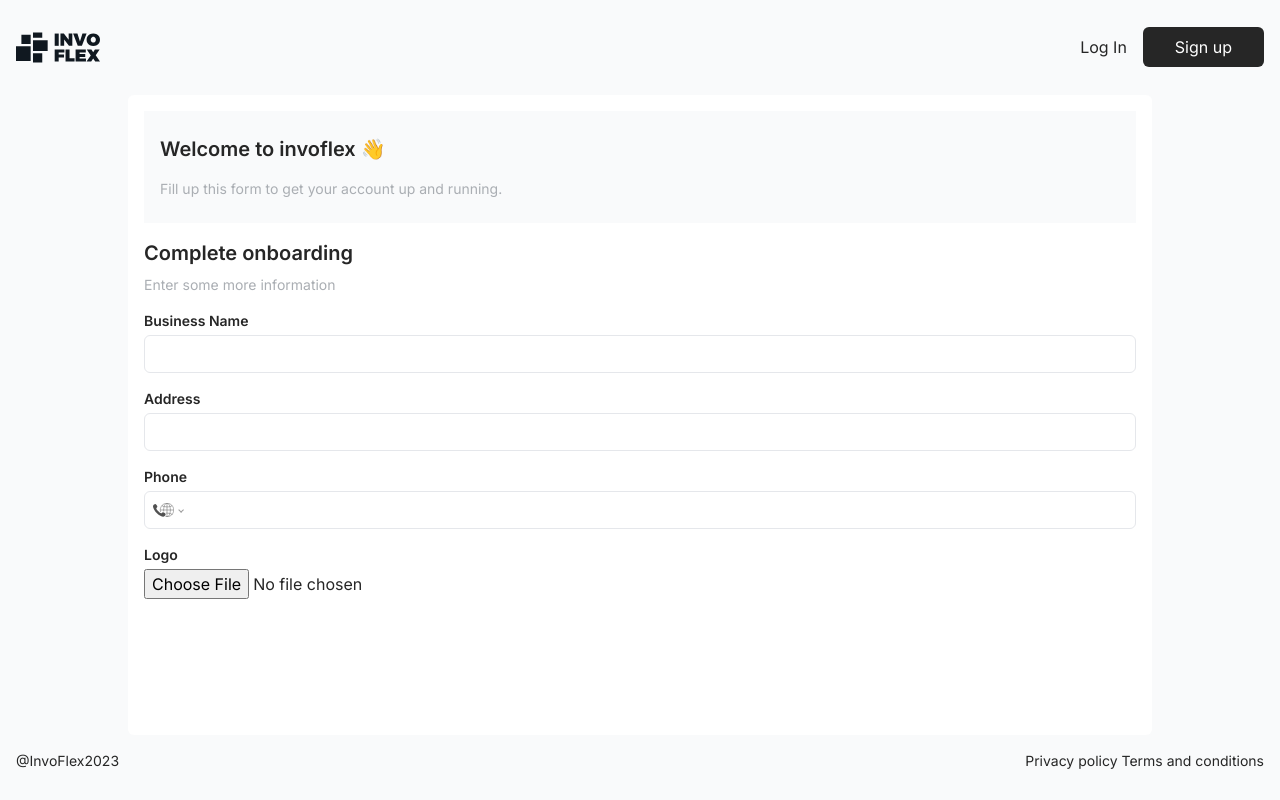
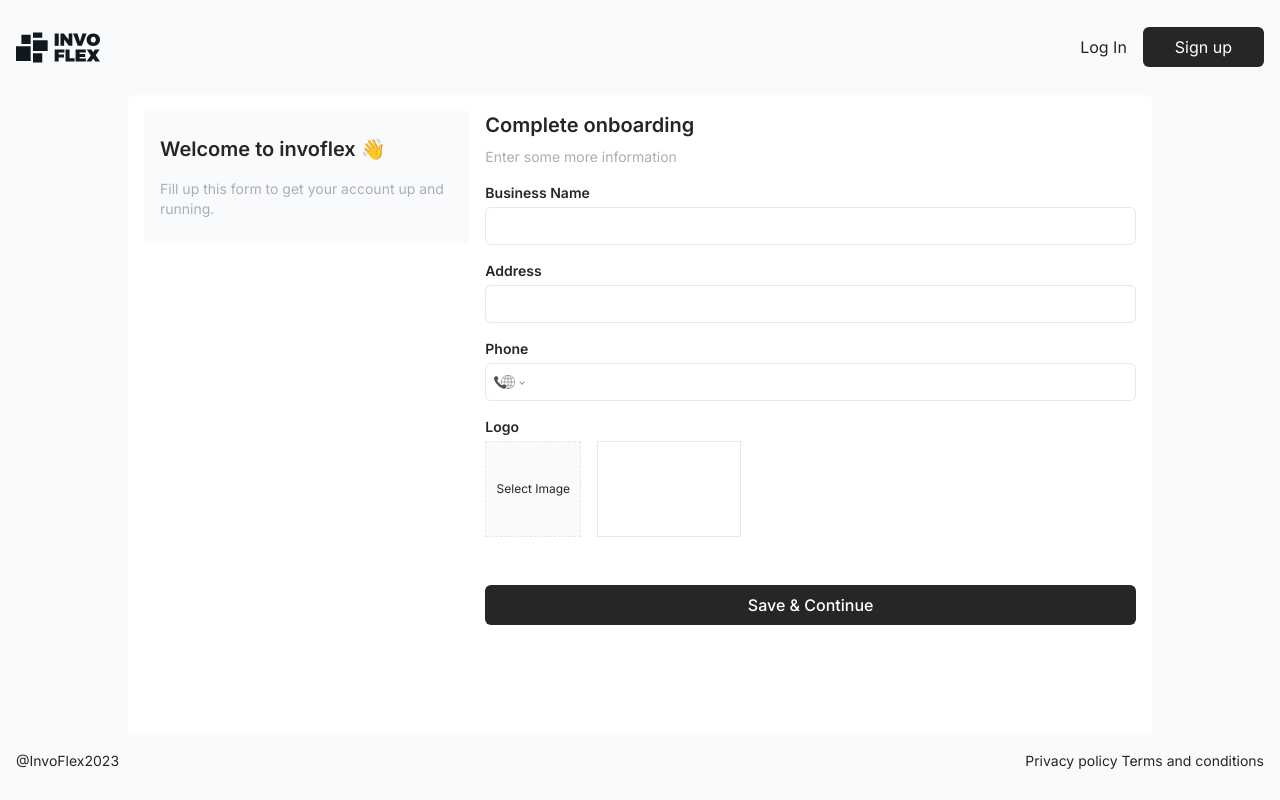
Before and after one commit to Aarond2018/invoflex-frontend, a Next.js app: page /auth/onboard in a window 1280 px wide. Built offline with nearby package versions, Linux system fonts and the light colour scheme.

Commit message:
feat: completed onboarding UI

```diff
--- a/app/auth/onboard/page.tsx
+++ b/app/auth/onboard/page.tsx
@@ -5,7 +5,6 @@ type Props = {};
 
 export default function Onboard({}: Props) {
 
-
   return (
     <section className="min-h-[80vh] flex justify-center">
       <OnboardForm />
--- a/components/auth/OnboardForm.tsx
+++ b/components/auth/OnboardForm.tsx
@@ -2,25 +2,41 @@
 
 import React, { useState } from "react";
 
-import Link from "next/link";
 import Image from "next/image";
 import "react-phone-number-input/style.css";
 import PhoneInput from "react-phone-number-input";
+import { useForm, SubmitHandler } from "react-hook-form";
+import { zodResolver } from "@hookform/resolvers/zod";
+import { OnboardSchema } from "@/zodSchemas/schema";
+import { OnboardInputs } from "@/types/auth";
 
 type Props = {};
 
 export default function OnboardForm({}: Props) {
   const [value, setValue] = useState<string>();
 
+  const {
+    register,
+    handleSubmit,
+    formState: { errors },
+    watch,
+  } = useForm<OnboardInputs>({ resolver: zodResolver(OnboardSchema) });
+
+  const logo = watch("logo");
+
+  const onSubmit: SubmitHandler<OnboardInputs> = (data) => {
+    console.log(data);
+  };
+
   return (
-    <div className="w-[95%] max-w-[64rem] px-4 py-4 bg-white rounded-md flex flex-col gap-4">
-      <div className="bg-[#F9FAFB] px-4 py-6 w-full">
+    <div className="w-[95%] max-w-[64rem] px-4 py-4 bg-white rounded-md flex flex-col md_sm:grid md_sm:grid-cols-[1fr,_2fr] gap-4">
+      <div className="bg-[#F9FAFB] px-4 py-6 w-full md_sm:h-min">
         <h3 className="text-xl font-semibold mb-4">Welcome to invoflex 👋</h3>
         <p className="text-gray text-sm">
           Fill up this form to get your account up and running.
         </p>
       </div>
-      <form className="">
+      <form className="" onSubmit={handleSubmit(onSubmit)}>
         <h1 className="text-xl font-semibold">Complete onboarding</h1>
         <p className="text-sm text-gray my-2">Enter some more information</p>
         <div className="w-full flex flex-col gap-1 my-4">
@@ -31,7 +47,13 @@ export default function OnboardForm({}: Props) {
             type="text"
             id="busName"
             className="border rounded-md w-full p-2 text-sm focus:outline-none"
+            {...register("businessName")}
           />
+          {errors.businessName?.message && (
+            <p className="text-xs italic text-red text-right">
+              {errors.businessName?.message}
+            </p>
+          )}
         </div>
         <div className="w-full flex flex-col gap-1 my-4">
           <label htmlFor="address" className="text-sm font-semibold">
@@ -41,7 +63,13 @@ export default function OnboardForm({}: Props) {
             type="text"
             id="address"
             className="border rounded-md w-full p-2 text-sm focus:outline-none"
+            {...register("address")}
           />
+          {errors.address?.message && (
+            <p className="text-xs italic text-red text-right">
+              {errors.address?.message}
+            </p>
+          )}
         </div>
         <div className="w-full flex flex-col gap-1 my-4">
           <label htmlFor="phone" className="text-sm font-semibold">
@@ -55,11 +83,41 @@ export default function OnboardForm({}: Props) {
           />
         </div>
         <div className="w-full flex flex-col gap-1 my-4">
-          <label htmlFor="logo" className="text-sm font-semibold">
-            Logo
-          </label>
-          <input type="file" id="logo" />
+          <p className="text-sm font-semibold">Logo</p>
+          <input
+            type="file"
+            id="logo"
+            className="hidden"
+            {...register("logo")}
+          />
+          {errors.logo?.message && (
+            <p className="text-xs italic text-red text-right">
+              {errors.logo?.message}
+            </p>
+          )}
+          <div className="flex gap-4">
+            <label
+              htmlFor="logo"
+              className="w-24 h-24 bg-[#F9FAFB] border border-dashed cursor-pointer flex justify-center items-center text-xs text-center"
+            >
+              Select Image
+            </label>
+            <div className="w-36 h-24 border">
+              {logo && logo.length > 0 && (
+                <Image
+                  src={URL.createObjectURL(logo[0])}
+                  alt="logo"
+                  width={200}
+                  height={120}
+                  className="w-full object-cover"
+                />
+              )}
+            </div>
+          </div>
         </div>
+        <button className="p-2 w-full bg-dark text-white font-medium my-8 rounded-md">
+          Save & Continue
+        </button>
       </form>
     </div>
   );
--- a/zodSchemas/schema.ts
+++ b/zodSchemas/schema.ts
@@ -37,9 +37,28 @@ export const SignUpSchema = z.object({
     })
     .min(1, { message: "Password is required" })
     .min(8, { message: "Password must be 8 or more characters long" }),
-  // terms: z.coerce
-  //   .boolean()
-  //   .refine((val) => val === true, {
-  //     message: "Check the box to accept terms and conditions",
-  //   }),
+  terms: z.coerce
+    .boolean()
+    .refine((val) => val === true, {
+      message: "Check the box to accept terms and conditions",
+    }),
 });
+
+export const OnboardSchema = z.object({
+  businessName: z
+    .string({
+      required_error: "Enter a business name",
+    })
+    .min(1, { message: "Enter a business name" }),
+  address: z
+    .string({
+      required_error: "Enter an address",
+    })
+    .min(1, { message: "Enter an address" }),
+  // phone: z
+  //   .string({
+  //     required_error: "Enter your phone number",
+  //   })
+  //   .min(1, { message: "Enter your phone number" }),
+  logo: z.any()
+});
```
Also changed, not shown: types/auth.ts (+7 -0 lines).
